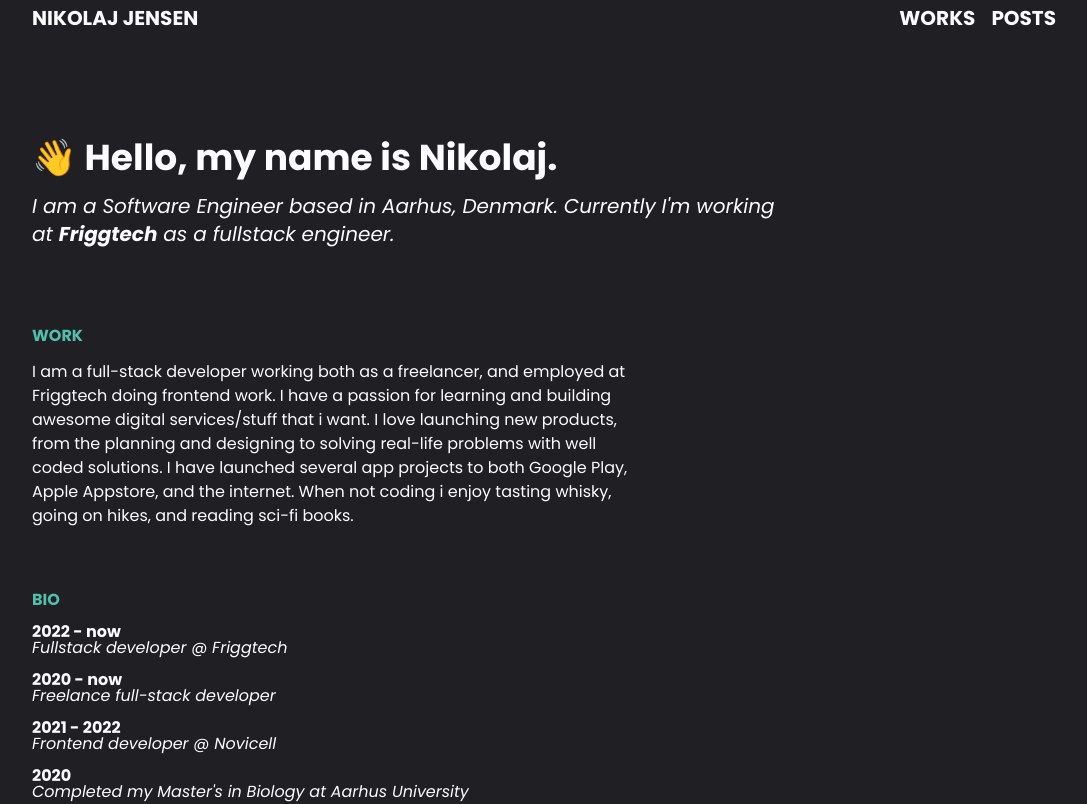
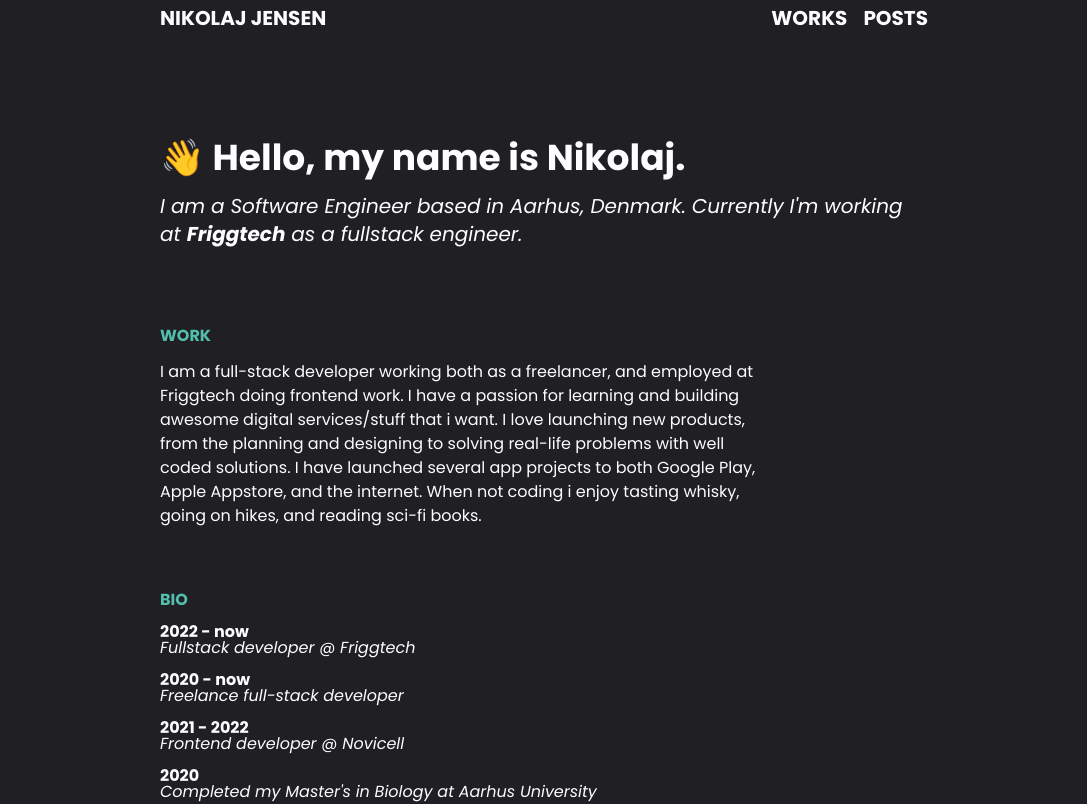
Before and after one commit to nikolajjsj/portfolio, a Next.js app: page / in a window 1280 px wide. Shown: the top 804 px of the page, without its empty margins (96-1183 px from the left). Built offline with nearby package versions, Linux system fonts and the light colour scheme.

Commit message:
feature: Decrease maxWidth of pages and navbar

```diff
--- a/components/navbar/Navbar.tsx
+++ b/components/navbar/Navbar.tsx
@@ -26,7 +26,7 @@ namespace s {
     alignItems: "center",
     justifyContent: "space-between",
     padding: "$2 $6",
-    maxWidth: "min(1024px, 80%)",
+    maxWidth: "min(1024px, 60%)",
     margin: "0 auto",
   });
 
--- a/pages/_app.tsx
+++ b/pages/_app.tsx
@@ -1,8 +1,7 @@
 import "../styles/global.css";
 import type { AppProps } from "next/app";
 import { Navbar } from "../components/navbar/Navbar";
-import { SCREEN_LG, styled } from "../stitches.config";
-import Script from "next/script";
+import { styled } from "../stitches.config";
 
 export default function MyApp({ Component, pageProps }: AppProps) {
   return (
@@ -27,7 +26,7 @@ namespace s {
   });
 
   export const Main = styled("div", {
-    maxWidth: `min(1024px, 80%)`,
+    maxWidth: `min(1024px, 60%)`,
     margin: "0 auto",
   });
 }
```
